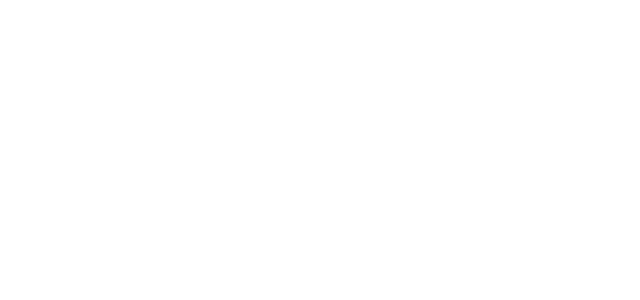
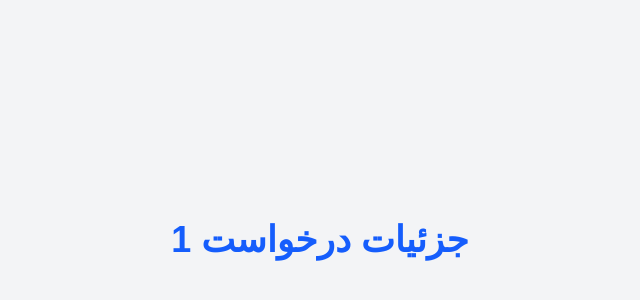
Before and after one commit to behmaneshrad/EnterpriseAutomationClient, a Next.js app in the folder enterprise-automation-ui/: page /request/1 in a window 1280 px wide. Shown: the part 152-452 px from the top of the page, without its empty margins (320-960 px from the left). Built offline with nearby package versions, Linux system fonts and the light colour scheme.

Commit message:
update requestid

```diff
--- a/enterprise-automation-ui/src/app/request/[id]/page.tsx
+++ b/enterprise-automation-ui/src/app/request/[id]/page.tsx
@@ -1,11 +1,22 @@
-import React from 'react'
+"use client";
 
-const RequestDetailPage = () => {
-  return (
-    <div>
+import React from "react";
 
-    </div>
-  )
+interface RequestDetailPageProps {
+  params: {
+    id: string;
+  };
 }
 
-export default RequestDetailPage
+const RequestDetailPage: React.FC<RequestDetailPageProps> = ({ params }) => {
+  const { id } = params;
+  return (
+    <div className="flex flex-col items-center justify-center min-h-screen bg-gray-100 p-4">
+      <h1 className="text-4xl font-bold text-blue-600 mb-4">
+        جزئیات درخواست <span className="text-blue-600">{id}</span>
+      </h1>
+    </div>
+  );
+};
+
+export default RequestDetailPage;
```
